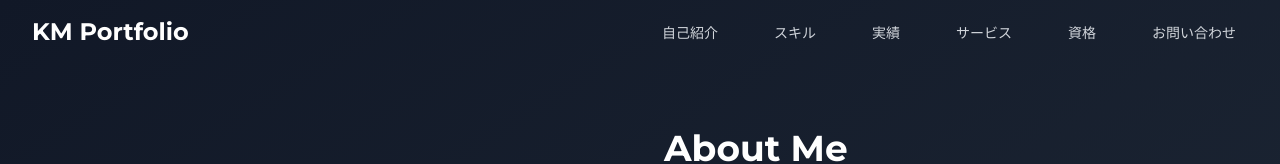
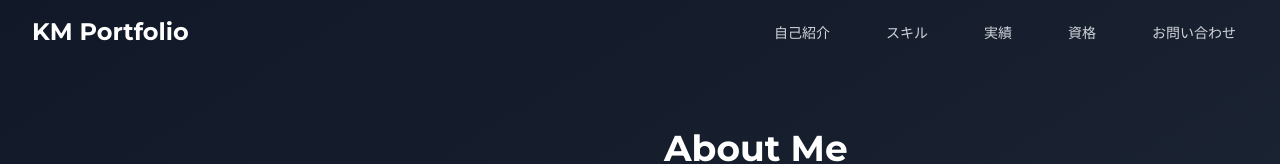
Before and after one commit to KM0912/portfolio, a React (Vite) app: page / in a window 1280 px wide. Shown: the top 164 px of the page. Built offline with nearby package versions, Linux system fonts and the light colour scheme.

Commit message:
メニューアイテムをデータファイルに移動し、フッターおよびヘッダーコンポーネントで再利用

```diff
--- a/src/components/Footer.tsx
+++ b/src/components/Footer.tsx
@@ -1,4 +1,5 @@
 import Tooltip from "@mui/material/Tooltip";
+import { menuItems } from "../data/menuItems";
 
 const Footer = () => {
   return (
@@ -48,13 +49,7 @@ const Footer = () => {
               <span className="absolute bottom-0 left-0 w-full h-0.5 bg-gradient-to-r from-cyan-500 to-blue-500"></span>
             </h3>
             <ul className="space-y-2">
-              {[
-                { label: "自己紹介", href: "#about" },
-                { label: "スキル", href: "#skills" },
-                { label: "実績", href: "#projects" },
-                { label: "資格", href: "#certifications" },
-                { label: "お問い合わせ", href: "#contact" },
-              ].map((item) => (
+              {menuItems.map((item) => (
                 <li key={item.href}>
                   <a
                     href={item.href}
--- a/src/components/Header.tsx
+++ b/src/components/Header.tsx
@@ -1,5 +1,6 @@
 import React, { useEffect, useState } from "react";
 import { Menu, X } from "lucide-react";
+import { menuItems } from "../data/menuItems";
 
 interface HeaderProps {
   isMenuOpen: boolean;
@@ -17,15 +18,6 @@ const Header: React.FC<HeaderProps> = ({ isMenuOpen, setIsMenuOpen }) => {
     window.addEventListener("scroll", handleScroll);
     return () => window.removeEventListener("scroll", handleScroll);
   }, []);
-
-  const menuItems = [
-    { label: "自己紹介", href: "#about" },
-    { label: "スキル", href: "#skills" },
-    { label: "実績", href: "#projects" },
-    { label: "サービス", href: "#services" },
-    { label: "資格", href: "#certifications" },
-    { label: "お問い合わせ", href: "#contact" },
-  ];
 
   return (
     <header
--- /dev/null
+++ b/src/data/menuItems.ts
@@ -0,0 +1,12 @@
+export interface MenuItem {
+  label: string;
+  href: string;
+}
+
+export const menuItems: MenuItem[] = [
+  { label: "自己紹介", href: "#about" },
+  { label: "スキル", href: "#skills" },
+  { label: "実績", href: "#projects" },
+  { label: "資格", href: "#certifications" },
+  { label: "お問い合わせ", href: "#contact" },
+];
```
